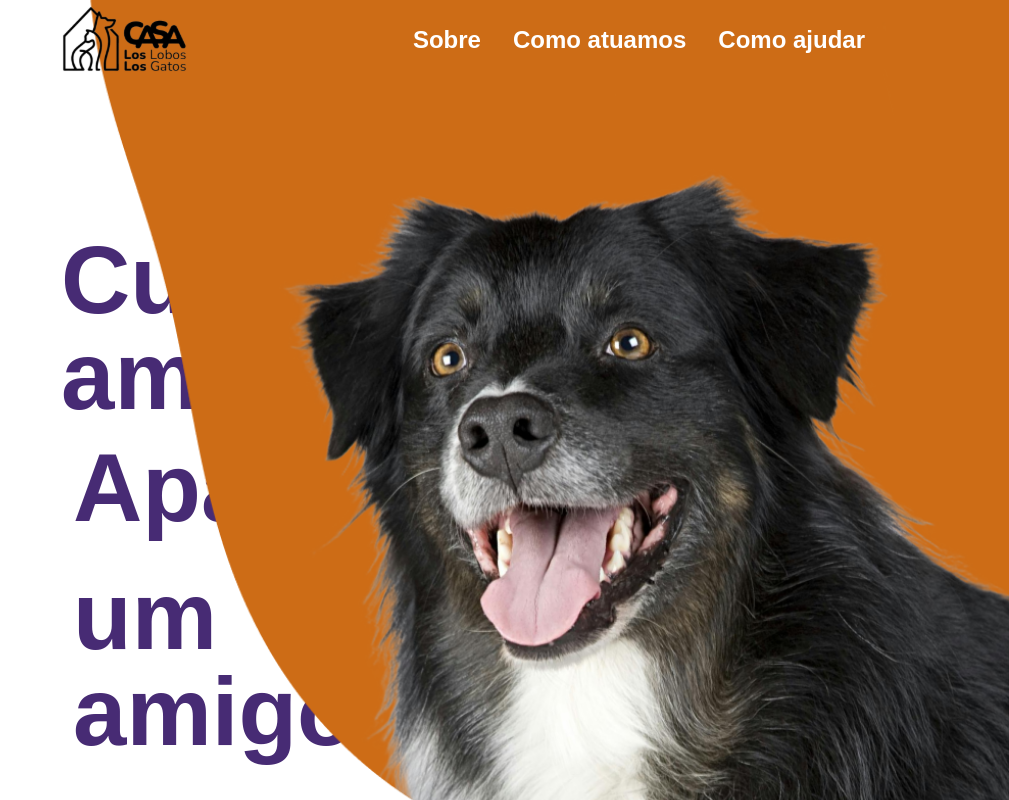
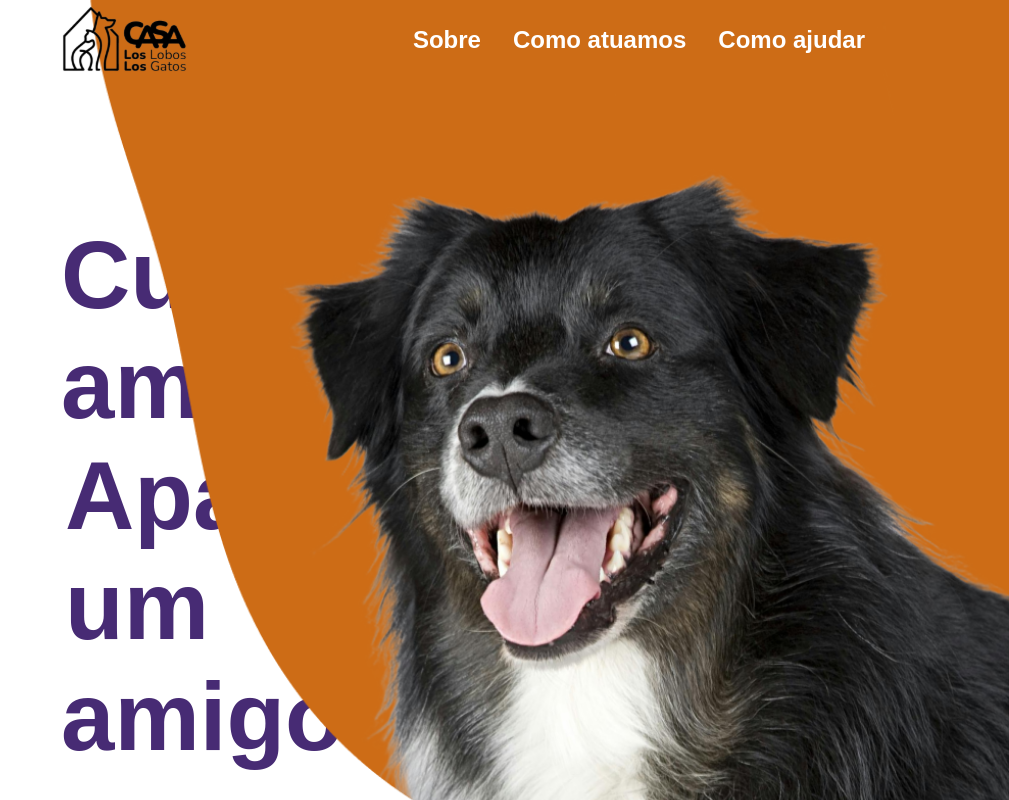
Before and after one commit to pereirathiago/projeto-casa-los-lobos-los-gatos-backend, a Next.js app in the folder frontend/: page / in a window 1280 px wide. Shown: the top 800 px of the page, without its empty margins (271-1280 px from the left). Built offline with nearby package versions, Linux system fonts and the light colour scheme.

Commit message:
ResRtoração do código para atender diretrizes da pull request

```diff
--- a/frontend/app/components/Hero.tsx
+++ b/frontend/app/components/Hero.tsx
@@ -1,6 +1,5 @@
 import Image from 'next/image';
 import cachorroMontado from '../assets/images/cachorro1-montado.png';
-import background from '../assets/images/background-cachorro1.png';
 
 export default function Hero() {
   return (
@@ -8,27 +7,16 @@ export default function Hero() {
 
       <div className=" mx-auto max-w-none px-4 pt-28 pb-16 sm:px-6 lg:pr-0 lg:pl-8">
         <div className="flex min-h-[640px] items-center gap-12 lg:grid lg:grid-cols-[1fr_720px]">
-          <div className="z-10 flex h-full flex-col items-start justify-center pl-75">
+            <div className="z-10 flex h-full flex-col items-start justify-center pl-75">
             <h1
-              className="mb-4 text-[64px] font-bold md:text-8xl"
-              style={{ color: '#472B74' }}
+              className="mb-8 text-[64px] font-bold md:text-8xl leading-tight"
+              style={{ color: '#472B74', lineHeight: 1.15 }}
             >
-              Cuidar é amar.
+              Cuidar é amar.<br />
+              <span className="pl-1">Apadrinhe</span><br />
+              <span className="pl-1">um amigo.</span>
             </h1>
-            <h1
-              className="mb-8 pl-3 text-[64px] font-bold md:text-8xl"
-              style={{ color: '#472B74' }}
-            >
-              Apadrinhe
-            </h1>
-
-            <h1
-              className="mb-8 pl-3 text-[64px] font-bold md:text-8xl"
-              style={{ color: '#472B74' }}
-            >
-              um amigo.
-            </h1>
-          </div>
+            </div>
 
           <div className="z-10 flex items-center justify-center lg:justify-end">
             <div className="absolute right-0 top-0 -z-10 h-[720px] w-[720px] lg:h-[920px] lg:w-[1080px]">
--- a/frontend/app/components/Navbar.tsx
+++ b/frontend/app/components/Navbar.tsx
@@ -9,9 +9,9 @@ interface NavbarProps {
 export default function Navbar({ className = '' }: NavbarProps) {
   return (
     <nav
-      className={`top-0 z-500 w-full bg-transparent shadow-none ${className}`}
+      className={`top-0 w-full bg-transparent shadow-none ${className}`}
     >
-      <div className="mx-auto max-w-8xl px-4 sm:px-6 lg:px-8">
+      <div className="mx-auto px-4 sm:px-6 lg:px-8">
         <div className="flex h-20 items-center justify-between px-28">
           {/* Logo */}
           <div className="flex-shrink-0 pl-45">
```
